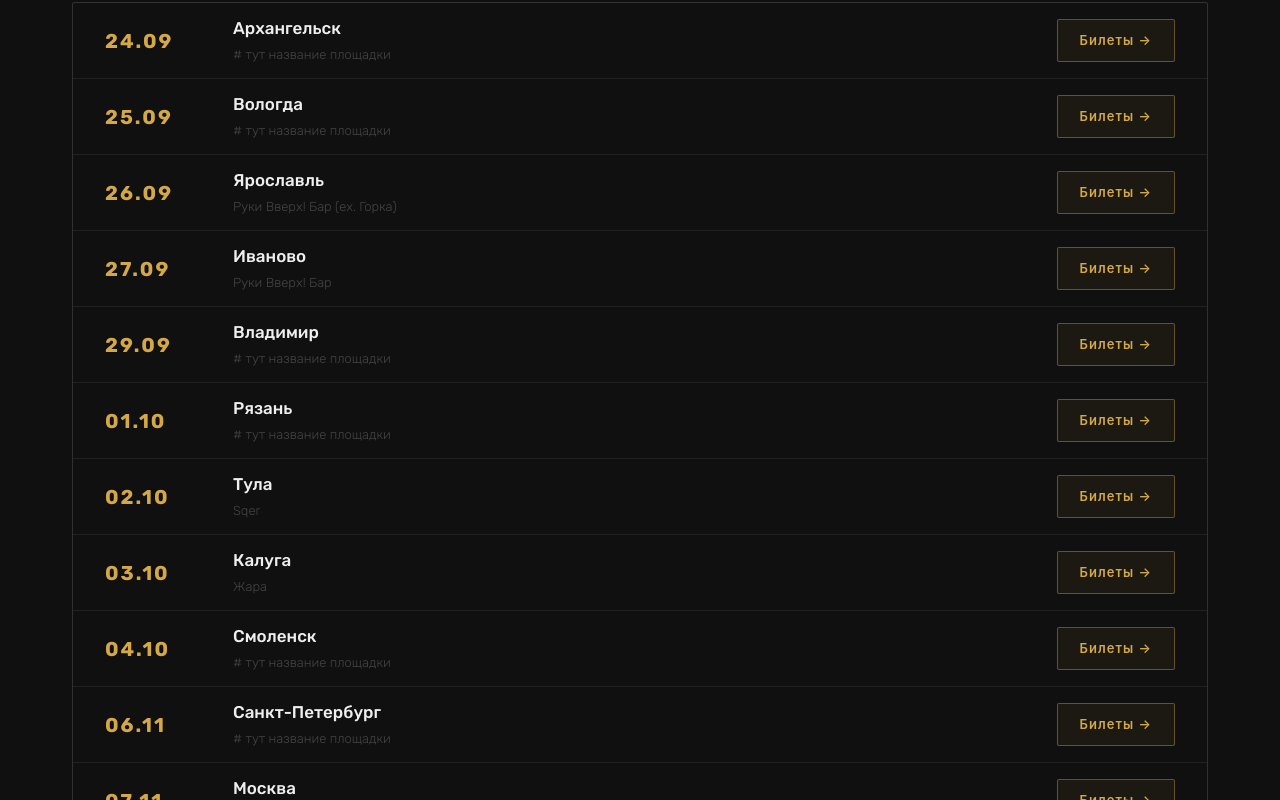
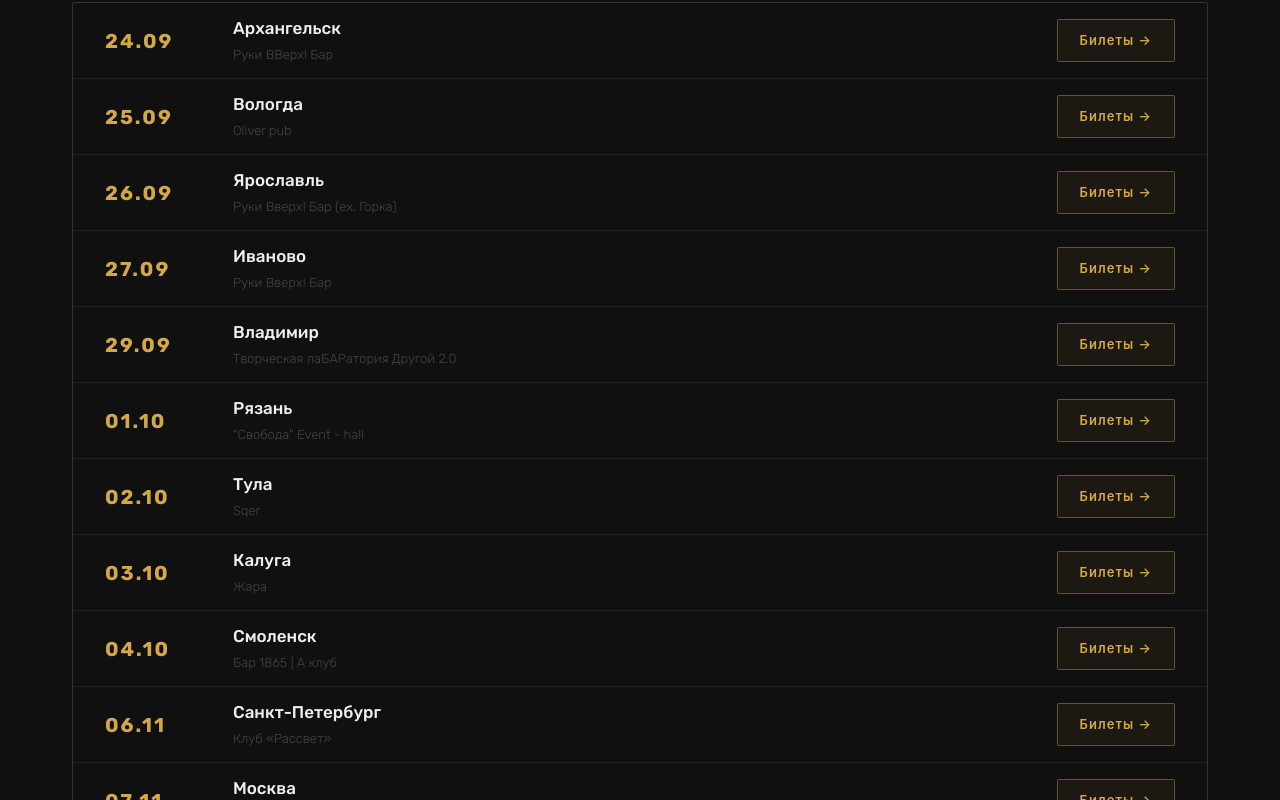
Before and after one commit to drknvpn/ChipaChipWeb, a React (Vite) app: page / in a window 1280 px wide. Shown: the part 2500-3300 px from the top of the page. Built offline with nearby package versions, Linux system fonts and the light colour scheme.

Commit message:
Update Concerts.tsx

```diff
--- a/src/components/Concerts.tsx
+++ b/src/components/Concerts.tsx
@@ -1,20 +1,20 @@
 import './Concerts.css'
 
 const concerts = [
-  { date: '24.09', city: 'Архангельск', venue: '# тут название площадки', status: 'soon' },
-  { date: '25.09', city: 'Вологда', venue: '# тут название площадки', status: 'soon' },
+  { date: '24.09', city: 'Архангельск', venue: 'Руки ВВерх! Бар', status: 'soon' },
+  { date: '25.09', city: 'Вологда', venue: 'Oliver pub', status: 'soon' },
   { date: '26.09', city: 'Ярославль', venue: 'Руки Вверх! Бар (ex. Горка)', status: 'soon' },
   { date: '27.09', city: 'Иваново', venue: 'Руки Вверх! Бар', status: 'soon' },
-  { date: '29.09', city: 'Владимир', venue: '# тут название площадки', status: 'soon' },
-  { date: '01.10', city: 'Рязань', venue: '# тут название площадки', status: 'soon' },
+  { date: '29.09', city: 'Владимир', venue: 'Творческая лаБАРатория Другой 2.0', status: 'soon' },
+  { date: '01.10', city: 'Рязань', venue: '"Свобода" Event - hall', status: 'soon' },
   { date: '02.10', city: 'Тула', venue: 'Sqer', status: 'soon' },
   { date: '03.10', city: 'Калуга', venue: 'Жара', status: 'soon' },
-  { date: '04.10', city: 'Смоленск', venue: '# тут название площадки', status: 'soon' },
-  { date: '06.11', city: 'Санкт-Петербург', venue: '# тут название площадки', status: 'soon' },
+  { date: '04.10', city: 'Смоленск', venue: 'Бар 1865 | А клуб', status: 'soon' },
+  { date: '06.11', city: 'Санкт-Петербург', venue: 'Клуб «Рассвет»', status: 'soon' },
   { date: '07.11', city: 'Москва', venue: 'Свобода', status: 'soon' },
   { date: '12.11', city: 'Брянск', venue: 'Цензура', status: 'soon' },
-  { date: '13.11', city: 'Орёл', venue: '# тут название площадки', status: 'soon' },
-  { date: '14.11', city: 'Белгород', venue: '# тут название площадки', status: 'soon' },
+  { date: '13.11', city: 'Орёл', venue: 'Клуб «Герц»', status: 'soon' },
+  { date: '14.11', city: 'Белгород', venue: 'Клуб «Часы»', status: 'soon' },
   { date: '15.11', city: 'Курск', venue: 'Черчилль', status: 'soon' },
 ]
 
```
